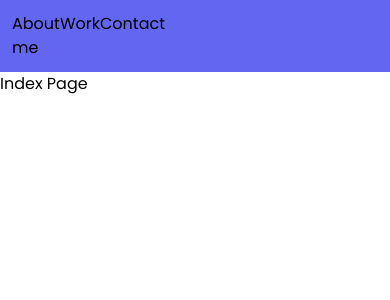
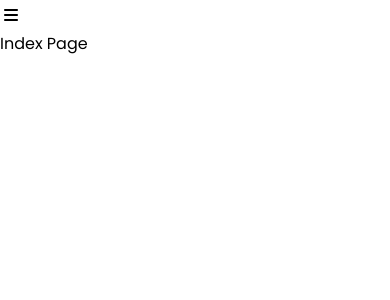
Before and after one commit to Santiago397/personal_page, a React (Create React App) app: page / in a window 390 px wide. Shown: the top 300 px of the page. Built offline with nearby package versions, Linux system fonts and the light colour scheme.

Commit message:
nav responsive worked

```diff
--- a/src/components/NavBar.jsx
+++ b/src/components/NavBar.jsx
@@ -4,8 +4,8 @@ import { Link } from 'react-router-dom'
 const NavBar = () => {
   return (
     <nav className='bg-indigo-500'>
-      <div className='w-1/4'>
-        <ul className='flex w-full justify-between my-3 px-3'>
+      <div className='w-1/3'>
+        <ul className='hidden md:flex w-full justify-between my-3 px-3'>
           <li>
             <Link to={"/"}>About me</Link>
           </li>
--- /dev/null
+++ b/src/components/NavResponsive.jsx
@@ -0,0 +1,32 @@
+import React, { useState } from 'react'
+import { NavLink } from 'react-router-dom'
+
+const NavResponsive = () => {
+
+    const [showNav, setShowNav] = useState(false)
+
+    return (
+        <div className='m-1 md:hidden' onClick={() => { setShowNav(!showNav) }}>
+            <i className={`fas fa-${showNav ? 'times' : 'bars'} cursor-pointer`} />
+            {
+                showNav &&
+                <div className='flex flex-col p-1'>
+                    <Option route={'/'} text={'About me'} />
+                    <Option route={'/'} text={'Projects'} />
+                    <Option route={'/'} text={'Contact'} />
+                </div>
+            }
+        </div>
+    )
+}
+
+const Option = ({ route, text }) => {
+    return (
+        <NavLink className='bg-indigo-500 my-0.5 p-0.5 rounded-md text-white' to={route}>
+            <span className='mx-3'>{text}</span>
+        </NavLink>
+    )
+}
+
+
+export default NavResponsive
--- a/src/layouts/PublicLayout.jsx
+++ b/src/layouts/PublicLayout.jsx
@@ -2,11 +2,13 @@ import React from 'react'
 import { Outlet } from 'react-router-dom'
 import NavBar from '../components/NavBar'
 import Footer from '../components/Footer'
+import NavResponsive from '../components/NavResponsive'
 
 const PublicLayout = () => {
     return (
         <div className='flex flex-col justify-between h-screen'>
             <NavBar />
+            <NavResponsive />
             <div className='h-full overflow-y-scroll'>
                 <main className='h-full'>
                     <Outlet />
```
